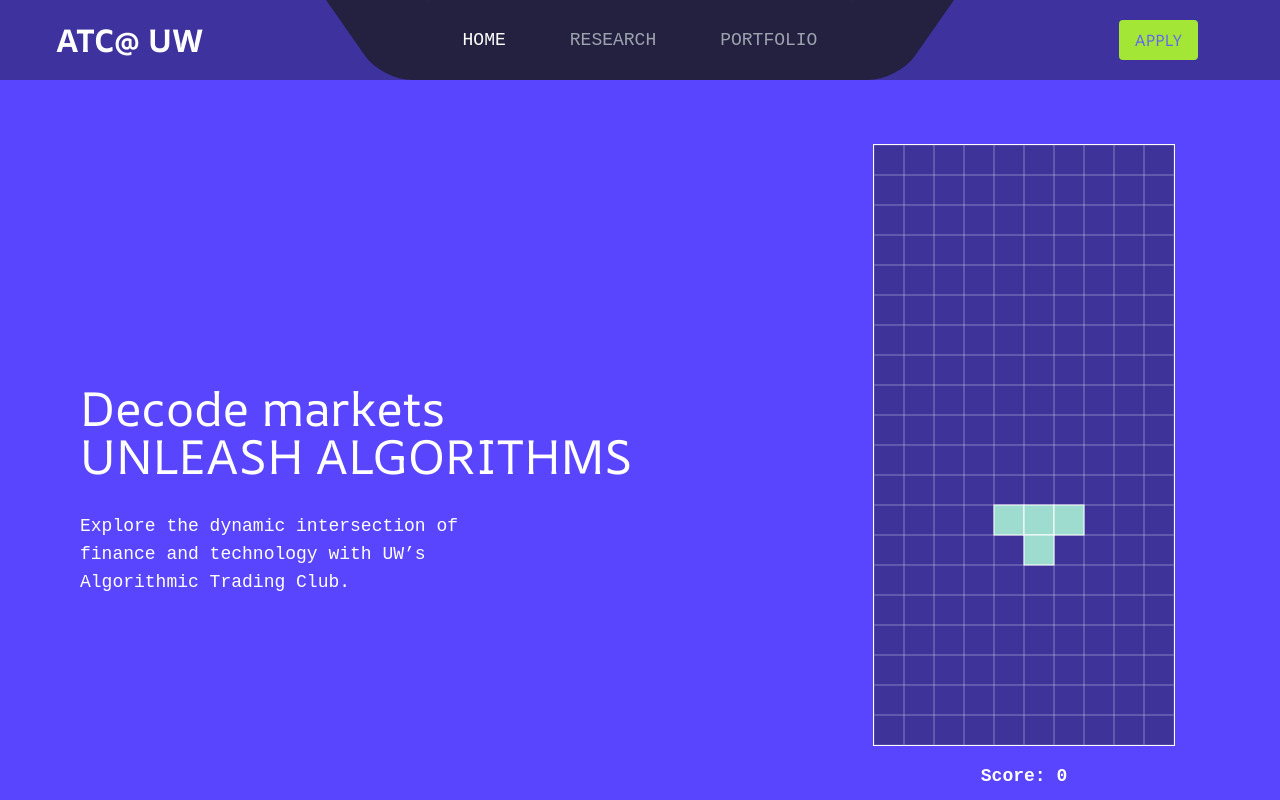
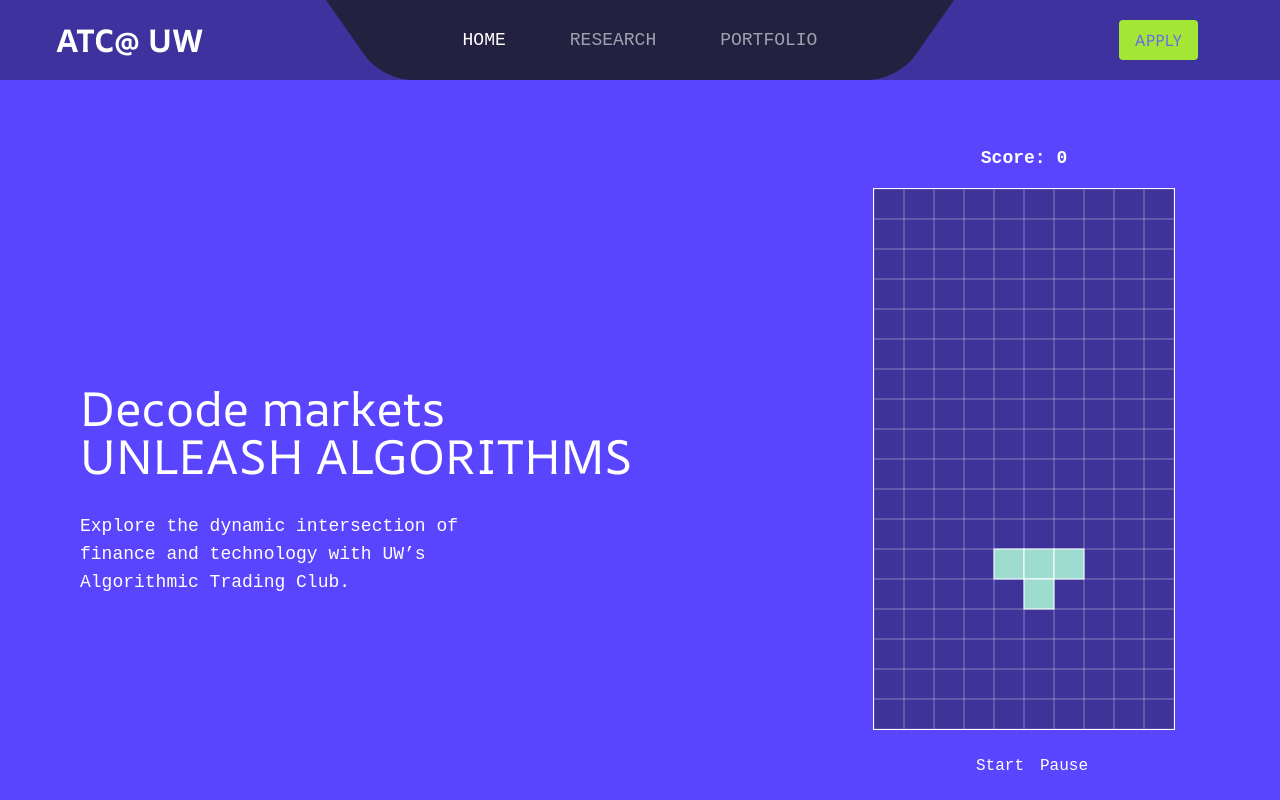
Before and after one commit to kipiiler/ATC-web, a React (Vite) app: page / in a window 1280 px wide. Shown: the top 800 px of the page. Built offline with nearby package versions, Linux system fonts and the light colour scheme.

Commit message:
add control

```diff
--- a/src/component/TetrisGame.tsx
+++ b/src/component/TetrisGame.tsx
@@ -3,7 +3,7 @@ import React, { useEffect, useRef, useState, useCallback } from "react";
 // Constants
 const BLOCK_SIZE = 30;
 const BOARD_WIDTH = 10;
-const BOARD_HEIGHT = 20;
+const BOARD_HEIGHT = 18;
 const UPDATE_INTERVAL = 500;
 
 // Types
@@ -195,7 +195,7 @@ const TetrisGame: React.FC = () => {
 
   const handleKeyPress = useCallback(
     (e: KeyboardEvent) => {
-      //   if (!gameState.gameStarted || gameState.isPaused) return;
+      if (!gameState.gameStarted || gameState.isPaused) return;
 
       const gameData = gameDataRef.current;
       if (!gameData.currentPiece) return;
@@ -247,28 +247,41 @@ const TetrisGame: React.FC = () => {
     };
   }, [update, draw, handleKeyPress]);
 
-  //   const startGame = () => {
-  //     gameDataRef.current = {
-  //       board: Array.from({ length: BOARD_HEIGHT }, () =>
-  //         Array(BOARD_WIDTH).fill(0)
-  //       ),
-  //       colors: Array.from({ length: BOARD_HEIGHT }, () =>
-  //         Array(BOARD_WIDTH).fill("")
-  //       ),
-  //       currentPiece: createPiece(),
-  //     };
-  //     setGameState({ isPaused: false, gameStarted: true, score: 0 });
-  //   };
+  const startGame = () => {
+    gameDataRef.current = {
+      board: Array.from({ length: BOARD_HEIGHT }, () =>
+        Array(BOARD_WIDTH).fill(0)
+      ),
+      colors: Array.from({ length: BOARD_HEIGHT }, () =>
+        Array(BOARD_WIDTH).fill("")
+      ),
+      currentPiece: createPiece(),
+    };
+    setGameState({ isPaused: false, gameStarted: true, score: 0 });
+  };
 
   return (
     <div className="flex flex-col items-center gap-4">
+      <div className="text-lg font-bold">Score: {gameState.score}</div>
       <canvas
         ref={canvasRef}
         width={BLOCK_SIZE * BOARD_WIDTH}
         height={BLOCK_SIZE * BOARD_HEIGHT}
         className="border border-white"
       />
-      <div className="text-lg font-bold">Score: {gameState.score}</div>
+      <div>
+        <button onClick={startGame} className=" text-white px-4 py-2 rounded">
+          {gameState.gameStarted ? "Restart" : "Start"}
+        </button>
+        <button
+          onClick={() =>
+            setGameState((prev) => ({ ...prev, isPaused: !prev.isPaused }))
+          }
+          disabled={!gameState.gameStarted}
+        >
+          {gameState.isPaused ? "Resume" : "Pause"}
+        </button>
+      </div>
     </div>
   );
 };
```
